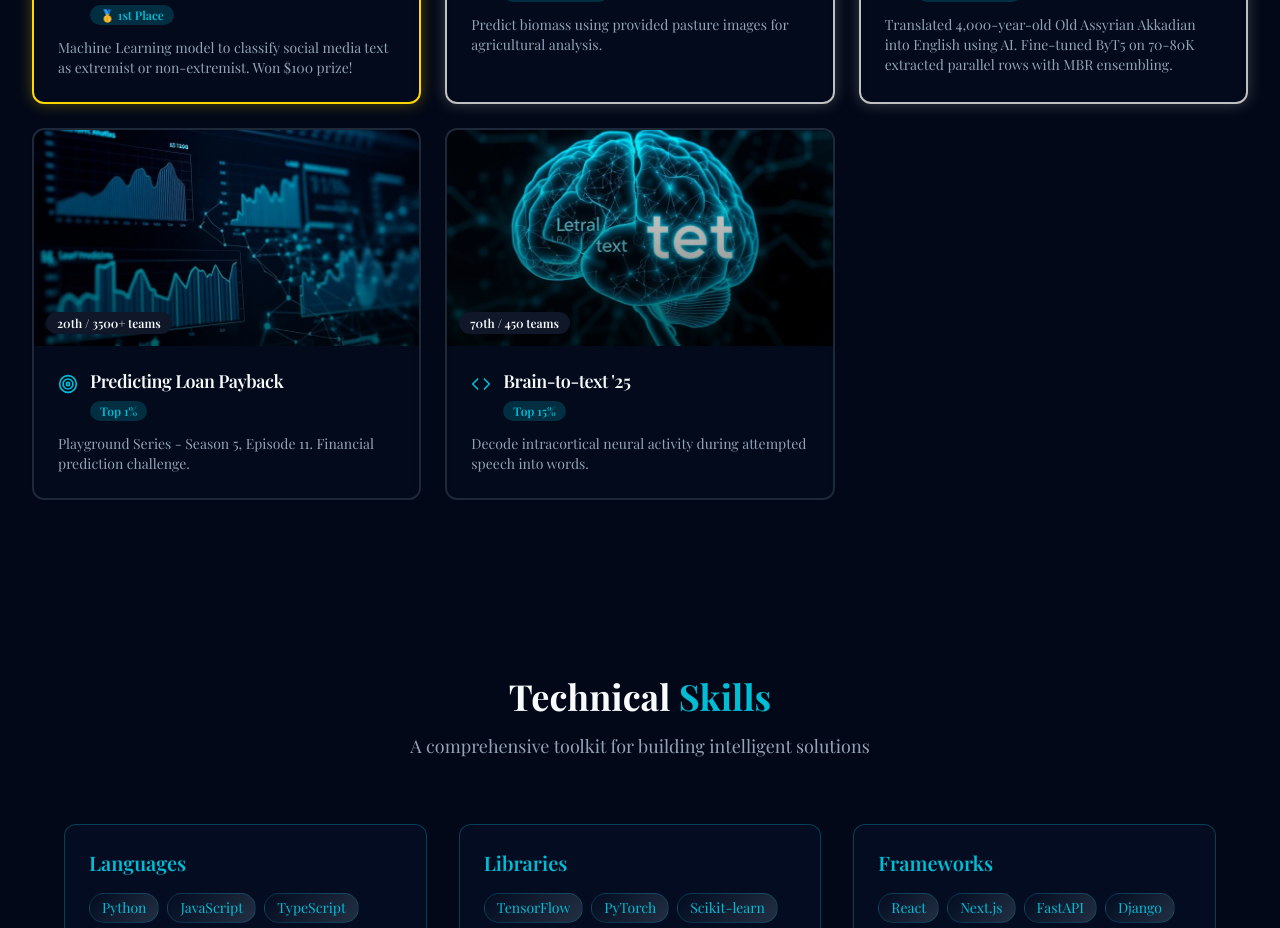
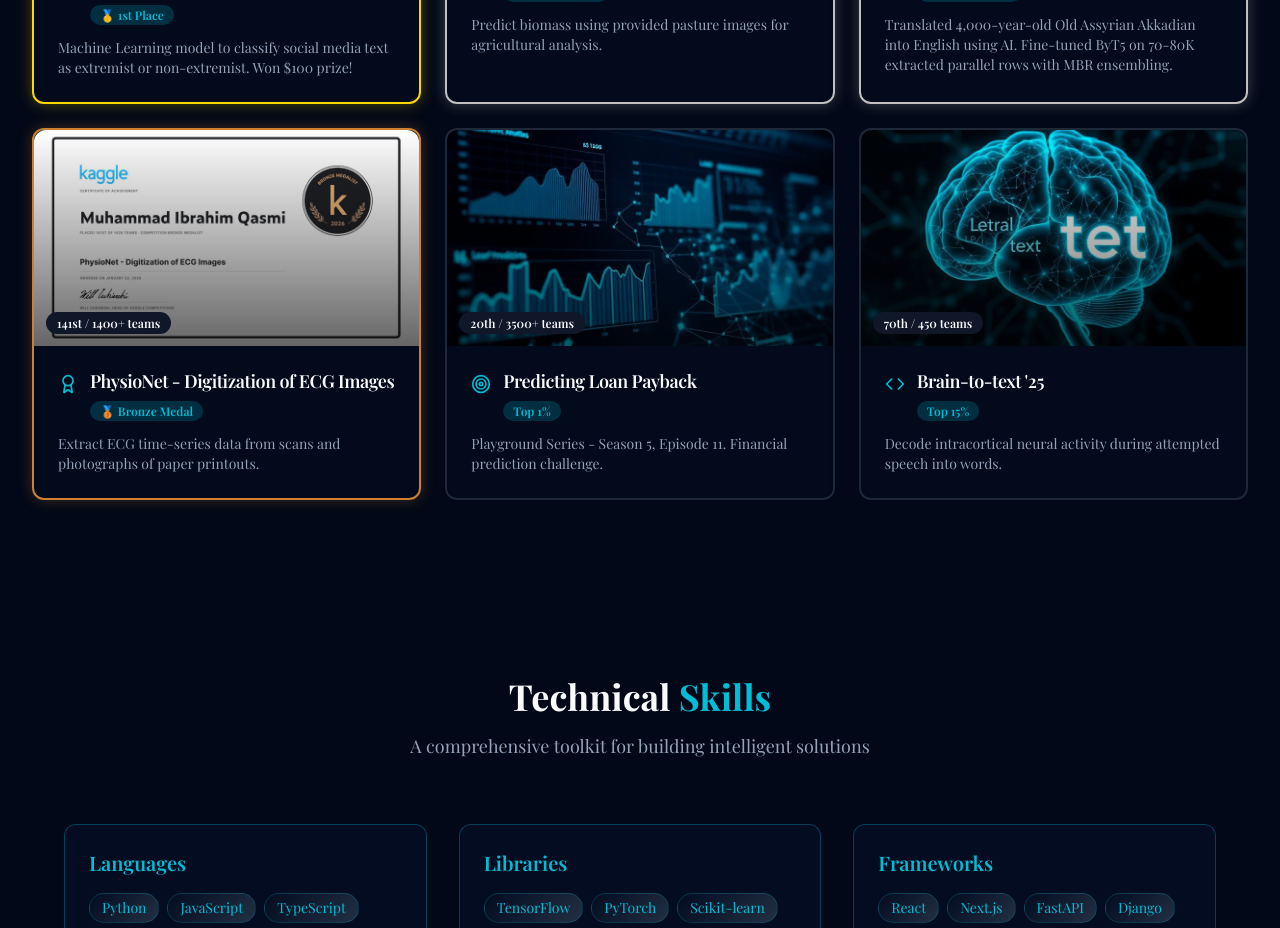
Before and after one commit to muhammadibrahim313/ibrahim-qasmi, a React (Vite) app: page / in a window 1280 px wide. Shown: the part 5240-6168 px from the top of the page. Built offline with nearby package versions, Linux system fonts and the light colour scheme.

Commit message:
Reordered Kaggle entries
Co-authored-by: muhammadibrahim313 <147333130+muhammadibrahim313@users.noreply.github.com>

```diff
--- a/src/components/Achievements.tsx
+++ b/src/components/Achievements.tsx
@@ -167,6 +167,16 @@ const Achievements = () => {
       image: deepPastImage,
       icon: <Medal className="h-5 w-5" />,
       medalColor: "border-[#C0C0C0] shadow-[0_0_15px_rgba(192,192,192,0.3)]"
+    },
+    {
+      title: "PhysioNet - Digitization of ECG Images",
+      result: "🥉 Bronze Medal",
+      description: "Extract ECG time-series data from scans and photographs of paper printouts.",
+      teams: "1400+ teams",
+      rank: "141st",
+      image: ecgDigitizationImage,
+      icon: <Award className="h-5 w-5" />,
+      medalColor: "border-[#CD7F32] shadow-[0_0_15px_rgba(205,127,50,0.3)]"
     },
     {
       title: "Predicting Loan Payback",
```
